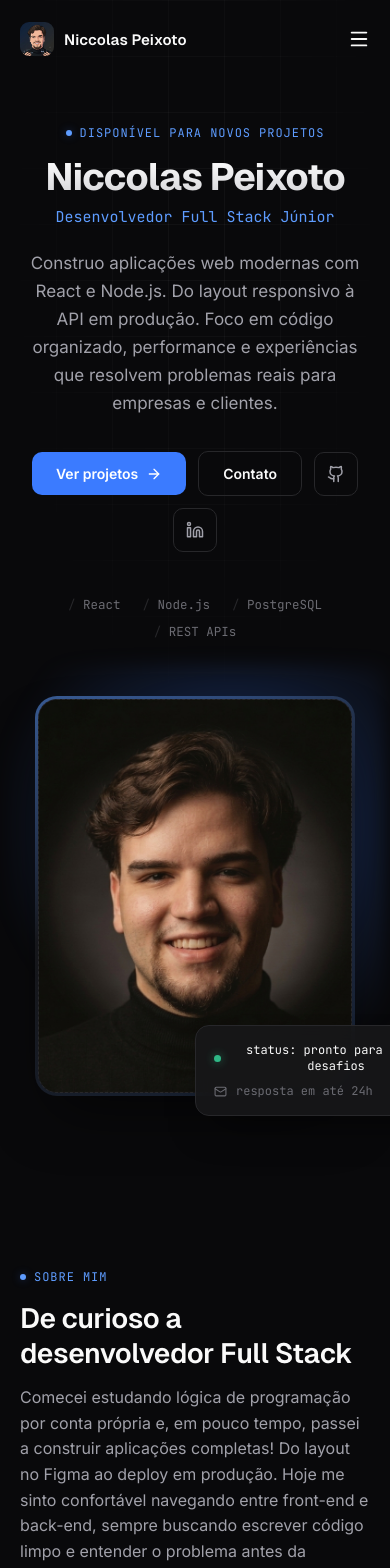
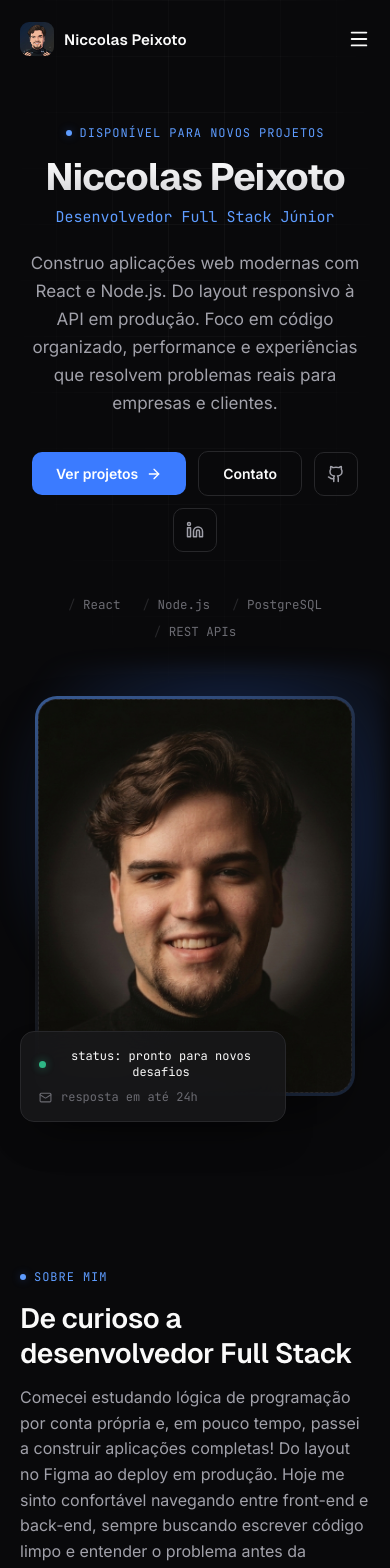
Before and after one commit to niccolaspeixoto/portfolio-niccolas-peixoto, a React (Vite) app: page / in a window 390 px wide. Shown: the top 1568 px of the page. Built offline with nearby package versions, Linux system fonts and the light colour scheme.

Commit message:
Alterando arquivos de lugar.

```diff
--- a/src/components/Navbar.jsx
+++ b/src/components/Navbar.jsx
@@ -2,7 +2,7 @@ import { useEffect, useState } from 'react';
 import { motion } from 'framer-motion';
 import { Menu, X } from 'lucide-react';
 import './Navbar.css';
-import Avatar from '../../public/avatar-niccolas.png'
+import Avatar from '../assets/avatar-niccolas.png'
 
 const LINKS = [
   { label: 'Sobre', href: '#sobre' },
--- a/src/sections/Contact.css
+++ b/src/sections/Contact.css
@@ -35,6 +35,7 @@
   align-items: center;
   gap: 14px;
   padding: 18px 20px;
+  min-width: 0;
   border-radius: var(--radius-md);
   border: 1px solid var(--border);
   background: rgba(9, 9, 11, 0.4);
@@ -89,9 +90,11 @@
 
 @media (max-width: 720px) {
   .contact__box {
-    padding: 48px 26px;
+    padding: 30px 20px
   }
   .contact__links {
-    grid-template-columns: 1fr;
+    grid-template-columns: auto;
+
   }
+
 }
--- a/src/sections/Hero.css
+++ b/src/sections/Hero.css
@@ -145,9 +145,8 @@
     justify-content: center;
   }
   .hero__status-card {
-    left: 50%;
+    left: auto;
     transform: translateX(-50%);
-    bottom: -20px;
   }
 }
 
--- a/src/sections/Projects.jsx
+++ b/src/sections/Projects.jsx
@@ -12,7 +12,7 @@ const PROJECTS = [
     repoUrl: '#',
     // Coloque o print em public/projects/ e aponte o caminho aqui.
     // Ex: image: '/projects/arena-pro-beach.jpg',
-    image:'../../public/projects/probeach-desktop.PNG',
+    image:'/Projects/probeach-desktop.png',
   },
   {
     name: 'Football Store CRUD',
@@ -21,7 +21,7 @@ const PROJECTS = [
     tech: ['React', 'Node.js', 'Prisma', 'PostgreSQL'],
     liveUrl: 'https://elite-boots-store.vercel.app/',
     repoUrl: '#',
-    image: '../../public/projects/desktop-crud.png',
+    image: '/Projects/desktop-crud.png',
   },
 ];
 
```
Also changed, not shown: src/assets/avatar-niccolas.png (renamed from public/avatar-niccolas.png), 1 other file (tests, documents, lock files or other folders).
